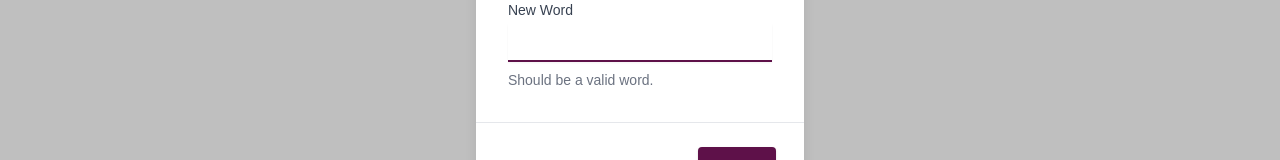
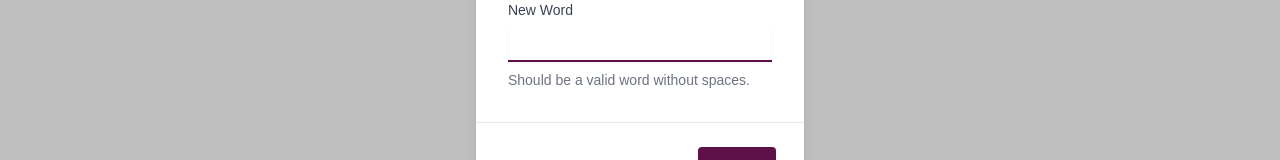
Before and after one commit to ProCode2/vocab, a React (Create React App) app in the folder frontend/: page / in a window 1280 px wide. Both pictures are taken after a click on the button 1240 px from the left and 760 px from the top of the page. Shown: the part 345-505 px from the top of the page. Built offline with nearby package versions, Linux system fonts and the light colour scheme; no server answers.

Commit message:
changed placeholder text

```diff
--- a/frontend/src/components/Modal.js
+++ b/frontend/src/components/Modal.js
@@ -107,7 +107,7 @@ const Modal = () => {
                           className="mt-2 text-sm text-gray-500"
                           id="word-description"
                         >
-                          Should be a valid word.
+                          Should be a valid word without spaces.
                         </p>
                       </div>
                     </div>
```
